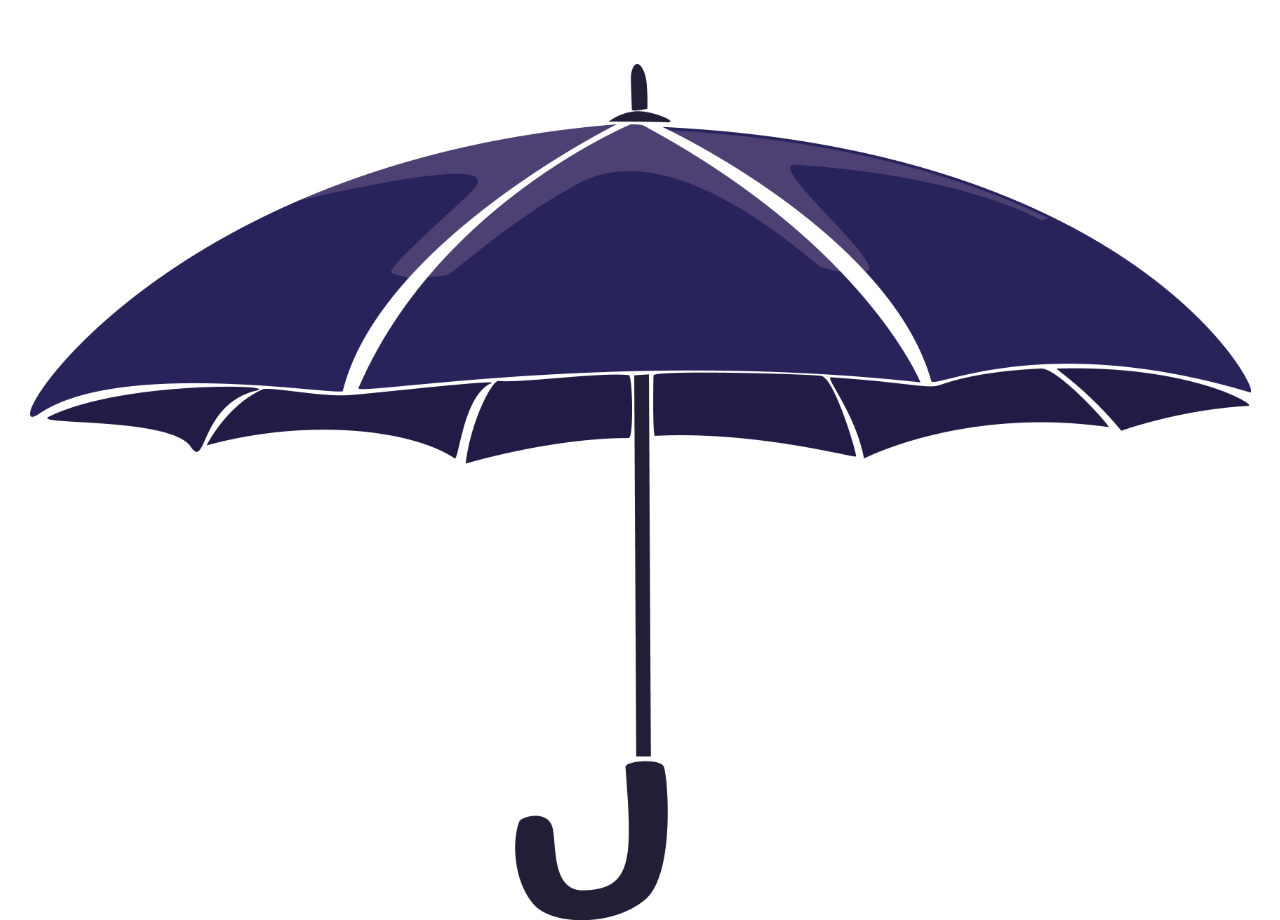
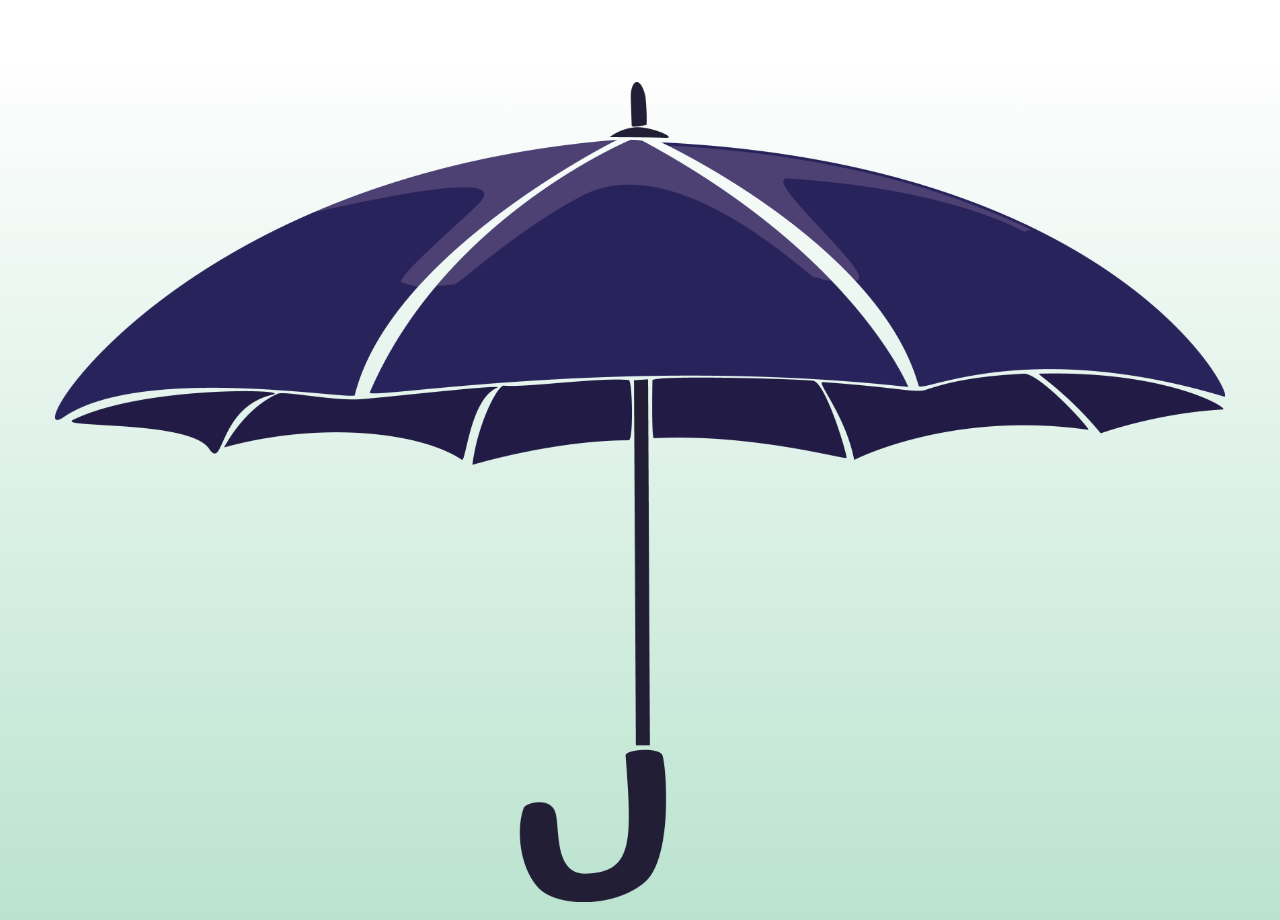
Before and after one commit to PKELS/Portfolio-Test, a plain HTML site: page index.html in a window 1280 px wide. Shown: the part 1005-1925 px from the top of the page. Drawn offline with nearby package versions, Linux system fonts and the light colour scheme.

Commit message:
Homepage Fix
Linear gradient previously applied to inappropriate property.

```diff
--- a/index.html
+++ b/index.html
@@ -27,7 +27,7 @@
       </div>
     </section>
     <section class="main">
-      <div class="container">
+      <div class="container main-back">
 
       </div>
     </section>
--- a/style.css
+++ b/style.css
@@ -7,12 +7,17 @@
   color: #ffffff;
 }
 
+
 .main {
+  background-image: linear-gradient(hsla(0, 0%, 99%, 0.3), hsla(150, 72%, 37%, 0.3));
+}
+
+
+.main-back {
   height: 856px;
   background-image: url("./images/frb_background_umb.png");
   background-position: center;
   background-size: contain;
   background-repeat: no-repeat;
-  background-color: linear-gradient(hsla(0, 0%, 99%, 0.3), hsla(45, 74%, 62%, 0.4));
   margin-top: 5%;
 }
```
